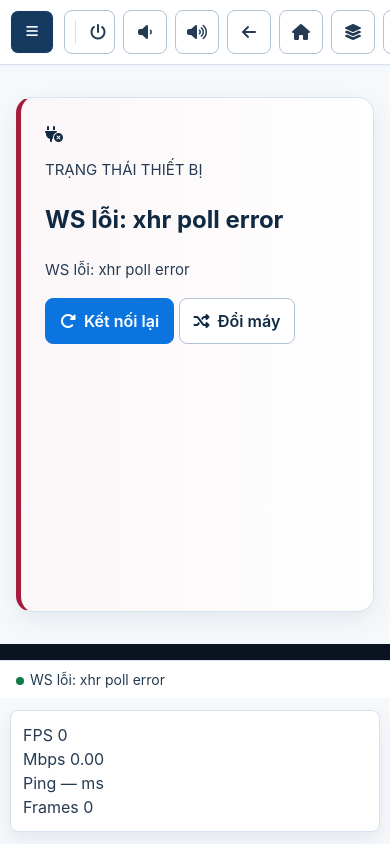
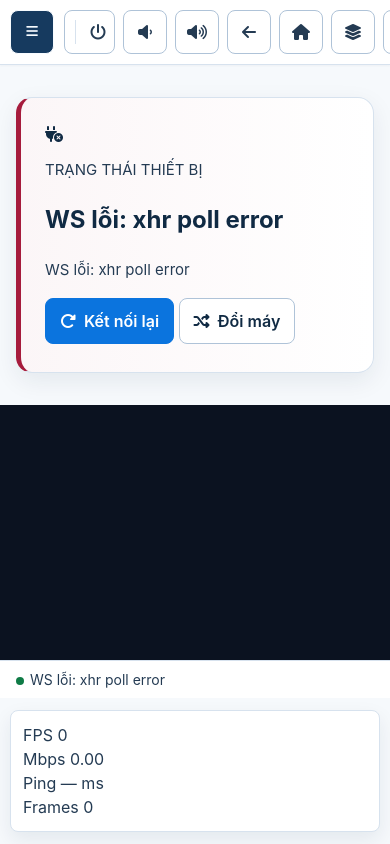
Before and after one commit to nhoxboo/web-scrcpy-fresh, a Flask app: template templates/index.html in a window 390 px wide. Run offline with Flask 3, Linux system fonts and the light colour scheme; the template is opened without the code that fills it: most values are stand-ins (such as "Sample title", 1, 10 or a date in 2020); some libraries are stand-ins or nearby versions; some web fonts are replaced.

Commit message:
feat(ui): maximize stage display and fix WebCodecs input & fullscreen target

```diff
--- a/static/css/android-console.css
+++ b/static/css/android-console.css
@@ -84,11 +84,13 @@
 
 .console-main {
   position: relative;
-  display: grid;
+  display: flex;
+  flex-direction: column;
   min-width: 0;
   min-height: 100dvh;
-  grid-template-rows: auto minmax(0, 1fr) auto auto;
+  height: 100dvh;
   background: var(--color-canvas);
+  overflow: hidden;
 }
 
 .control-toolbar {
@@ -242,8 +244,9 @@
   min-height: 0;
   place-items: center;
   overflow: hidden;
-  padding: 14px;
+  padding: 4px;
   touch-action: none;
+  flex: 1 1 auto;
 }
 
 .phone-mockup {
@@ -251,9 +254,12 @@
   display: flex;
   flex-direction: column;
   align-items: center;
-  gap: 10px;
+  gap: 6px;
+  width: 100%;
+  height: 100%;
   max-width: 100%;
   max-height: 100%;
+  justify-content: center;
 }
 
 .phone-shell {
@@ -263,11 +269,11 @@
   justify-content: center;
   max-width: 100%;
   max-height: 100%;
-  padding: 14px 10px;
+  padding: 6px 4px;
   overflow: visible;
   background: var(--color-surface);
   border: 1px solid var(--color-border-strong);
-  border-radius: var(--radius-lg);
+  border-radius: var(--radius-md);
   box-shadow: 0 8px 24px rgba(16, 42, 67, 0.08);
   user-select: none;
   transition: transform var(--transition-fast), box-shadow var(--transition-fast);
@@ -874,20 +880,20 @@ canvas#playerCanvas:-webkit-full-screen,
   }
 
   .phone-mockup {
-    gap: 8px;
+    gap: 4px;
     width: 100%;
     max-width: 100%;
     justify-content: center;
   }
 
   .phone-shell {
-    padding: 10px 8px;
-    border-radius: var(--radius-md);
+    padding: 4px 2px;
+    border-radius: var(--radius-sm);
   }
 
   .phone-nav-bar {
-    gap: 20px;
-    padding: 6px 12px;
+    gap: 16px;
+    padding: 4px 10px;
     background: var(--color-surface);
     border: 1px solid var(--color-border);
     border-radius: var(--radius-md);
@@ -895,19 +901,19 @@ canvas#playerCanvas:-webkit-full-screen,
   }
 
   .phone-nav-bar .nav-key {
-    width: 52px;
+    width: 48px;
     height: 44px;
     border-radius: var(--radius-sm);
   }
 
   .media-stage {
-    padding: 8px 6px;
+    padding: 2px;
     width: 100%;
     min-height: 0;
   }
 
   .phone-side-keys {
-    right: 2px;
+    right: 0px;
     gap: 4px;
   }
 
--- a/templates/index.html
+++ b/templates/index.html
@@ -463,7 +463,9 @@
     const phoneShell = document.getElementById('phoneShell');
     const resizeHandle = document.getElementById('resizeHandle');
     let deviceW = 0, deviceH = 0;
-    let zoom = 0.82;
+    // Default zoom optimized for maximum screen usage and readability
+    const savedZoom = parseFloat(localStorage.getItem('beso_zoom_level'));
+    let zoom = Number.isFinite(savedZoom) && savedZoom > 0 ? savedZoom : 0.98;
     let gameMode = localStorage.getItem(GAME_MODE_KEY) === '1';
     const heldKeys = new Set();
     let macroEvents = [];
@@ -530,7 +532,8 @@
     }
 
     function setZoom(nextZoom){
-      zoom = Math.max(0.3, Math.min(2.0, nextZoom));
+      zoom = Math.max(0.3, Math.min(2.5, nextZoom));
+      try { localStorage.setItem('beso_zoom_level', zoom.toFixed(2)); } catch {}
       fitVideoToViewport();
     }
 
@@ -840,7 +843,8 @@
     // froze the entire toolbar including the Reconnect button — exactly
     // the button the user needed to recover.
     function attachInput(width, height) {
-      input = new ScrcpyInput(sendControl, videoElement, width, height, false, {
+      const targetSurface = useWebCodecs ? canvasElement : videoElement;
+      input = new ScrcpyInput(sendControl, targetSurface, width, height, false, {
         useUhid: uhidOn,
         uhidMouseSpeed: initUhidSpeed,
         uhidMouseAccel: initUhidAccel,
@@ -1439,7 +1443,7 @@
 
       document.getElementById('zoomOut').onclick = ()=>setZoom(zoom - 0.12);
       document.getElementById('zoomIn').onclick = ()=>setZoom(zoom + 0.12);
-      document.getElementById('zoomReset').onclick = ()=>setZoom(0.82);
+      document.getElementById('zoomReset').onclick = ()=>setZoom(1.0);
 
       // --- Screenshot + Screen recording (client-side, no backend) --------
       // Both work directly on <video>, so they need an active stream — but
@@ -1926,9 +1930,10 @@
 
       document.getElementById('fullscreen').onclick = async ()=>{
         try{
+          const targetFs = phoneShell || (useWebCodecs ? canvasElement : videoElement);
           if (!document.fullscreenElement) {
-            if (videoElement.requestFullscreen) await videoElement.requestFullscreen();
-            else if (videoElement.webkitRequestFullscreen) videoElement.webkitRequestFullscreen();
+            if (targetFs.requestFullscreen) await targetFs.requestFullscreen();
+            else if (targetFs.webkitRequestFullscreen) targetFs.webkitRequestFullscreen();
             st('Đã bật fullscreen');
           } else {
             if (document.exitFullscreen) await document.exitFullscreen();
```
